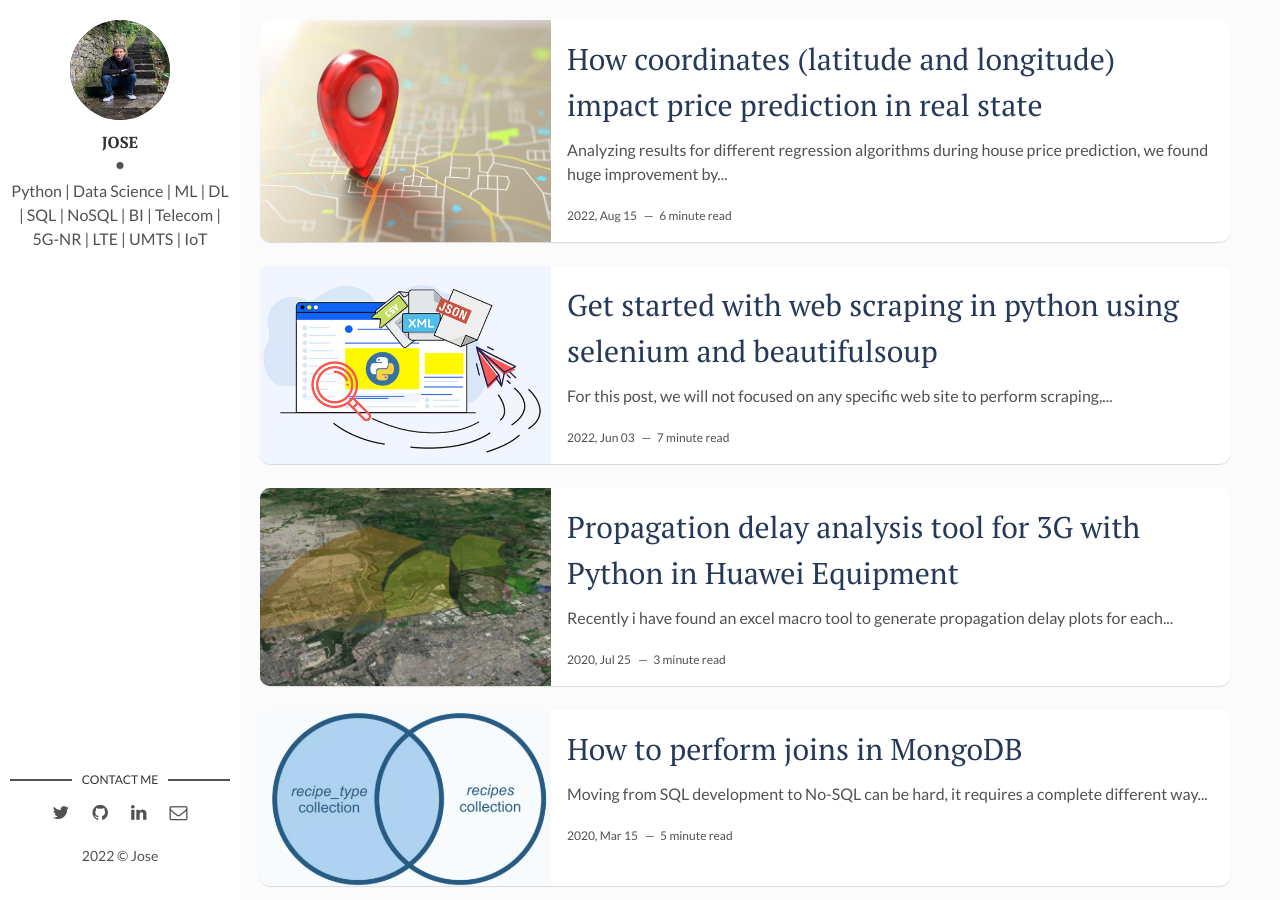
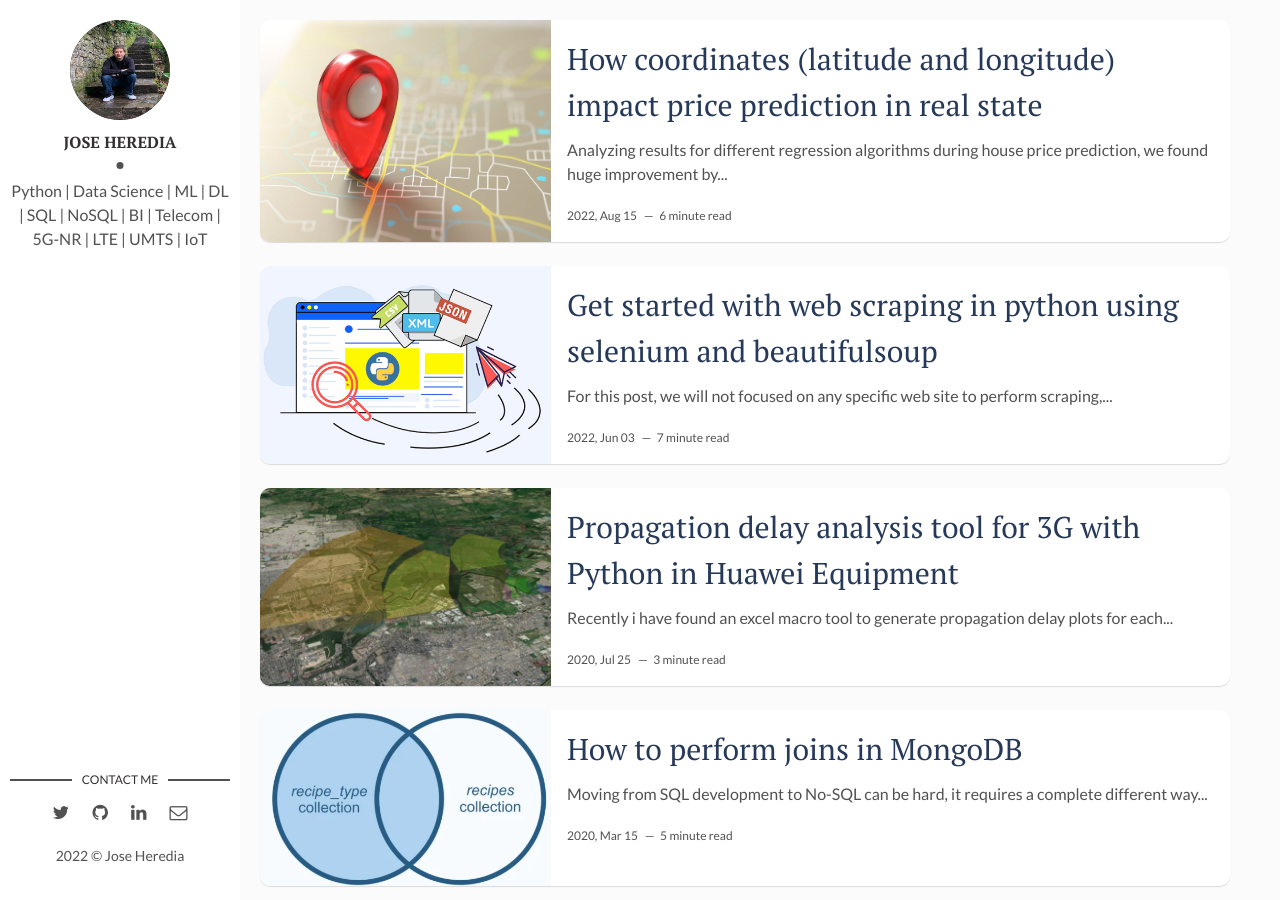
Before and after one commit to joch182/joch182.github.io, a Jekyll site: the page built from index.html, in a window 1280 px wide and 900 px high. Built offline with Jekyll 4.4.1, drawn with Linux system fonts in a browser that asks for light colours; the list of posts is cut into pages by our own code.

Commit message:
change author name

```diff
--- a/_config.yml
+++ b/_config.yml
@@ -7,7 +7,7 @@ url: "" # the base hostname & protocol for your site, e.g. http://example.com
 site-twitter: #if your site has a twitter account, enter it here
 
 # Author Settings
-author: Jose # add your name
+author: Jose Heredia # add your name
 author-img: joch2.JPG # add your photo
 about-author: Python | Data Science | ML | DL | SQL | NoSQL | BI | Telecom | 5G-NR | LTE | UMTS | IoT  # add description
 social-twitter: joc182 # add your Twitter handle
```
